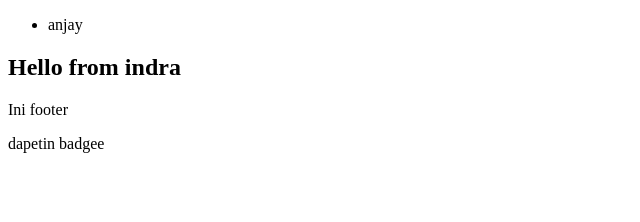
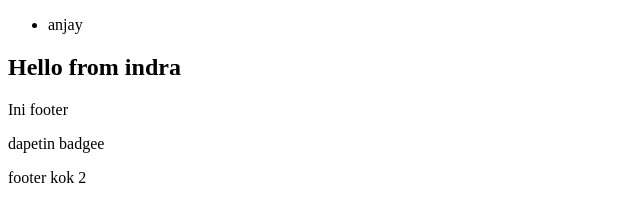
Before and after one commit to Mufacoderz/Test-Collav, a plain HTML site: page index.html in a window 1280 px wide. Shown: the whole page, without its empty margins (0-640 px from the left). Drawn offline with Linux system fonts and the light colour scheme.

Commit message:
feat: footer

```diff
--- a/index.html
+++ b/index.html
@@ -27,5 +27,9 @@
         dapetin badgee
     </p>
 
+    <footer>
+        <p>footer kok 2</p>
+    </footer>
+
 </body>
 </html>
```
